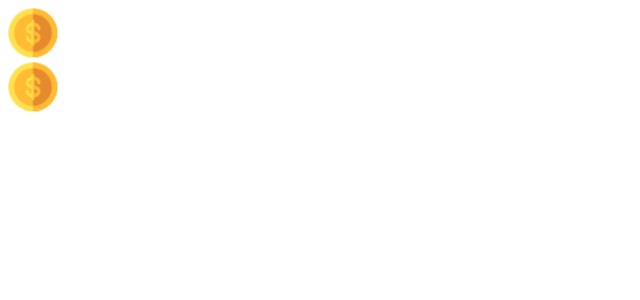
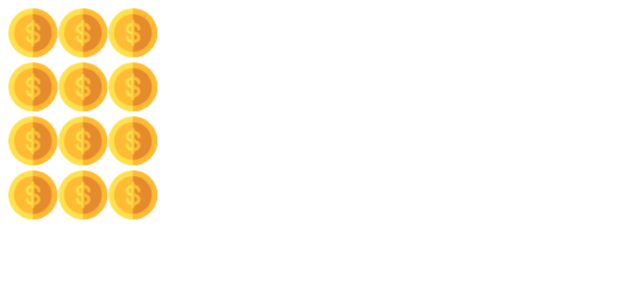
Before and after one commit to shahonov/SlotMachine, a React (Create React App) app: page / in a window 1280 px wide. Shown: the top 300 px of the page, without its empty margins (0-640 px from the left). Built offline with nearby package versions, Linux system fonts and the light colour scheme.

Commit message:
added out of the box grid size configurations and structured grid layout

```diff
--- a/src/App.tsx
+++ b/src/App.tsx
@@ -1,11 +1,31 @@
 import * as React from 'react';
+import { Configs } from './configs';
 import { SlotGrid } from './components/SlotGrid';
 
-export class App extends React.PureComponent {
+export interface State {
+  rowsCount: number;
+  columnsCount: number;
+}
+
+export class App extends React.Component<any, State> {
+
+  constructor(props: any) {
+    super(props);
+
+    this.state = {
+      rowsCount: Configs.rowsCount,
+      columnsCount: Configs.columnsCount
+    }
+  }
+
   public render(): React.ReactNode {
+    const {
+      rowsCount,
+      columnsCount
+    } = this.state;
     return (
       <div>
-        <SlotGrid countRows={4} countColumns={3} />
+        <SlotGrid rowsCount={rowsCount} columnsCount={columnsCount} />
       </div>
     );
   }
--- a/src/Store.ts
+++ b/src/Store.ts
@@ -3,8 +3,8 @@ export class Store {
     public creditAmount: number;
     public spinPrice: number;
 
-    constructor(amount: number, spinPrice: number) {
-        this.creditAmount = amount;
+    constructor(creditAmount: number, spinPrice: number) {
+        this.creditAmount = creditAmount;
         this.spinPrice = spinPrice;
     }
 }
--- a/src/components/SlotColumn.tsx
+++ b/src/components/SlotColumn.tsx
@@ -11,6 +11,7 @@ const alts: string[] = ['apple', 'banana', 'wildcard', 'pineapple'];
 
 const Image = styled.img`
     width: 50px;
+
     &.pulse {
         box-shadow: 0 0 0 0 rgba(0, 0, 0, 1);
         transform: scale(1);
--- a/src/components/SlotGrid.tsx
+++ b/src/components/SlotGrid.tsx
@@ -2,17 +2,33 @@ import * as React from 'react';
 import { SlotRow } from './SlotRow';
 
 export interface Props {
-    countRows: number;
-    countColumns: number;
+    rowsCount: number;
+    columnsCount: number;
 }
 
 export class SlotGrid extends React.Component<Props> {
     public render(): React.ReactNode {
         return (
             <div>
-                <SlotRow count={3} />
-                <SlotRow count={3} />
+                {this.generateRows()}
             </div>
         );
     }
+
+    private generateRows(): React.ReactNode {
+        const {
+            rowsCount,
+            columnsCount
+        } = this.props;
+        const rows = [];
+        for (let i = 0; i < rowsCount; i++) {
+            const row = (
+                <div>
+                    <SlotRow count={columnsCount} />
+                </div>
+            );
+            rows.push(row);
+        }
+        return <>{rows}</>;
+    }
 }
--- a/src/components/SlotRow.tsx
+++ b/src/components/SlotRow.tsx
@@ -7,10 +7,15 @@ export interface Props {
 
 export class SlotRow extends React.Component<Props> {
     public render(): React.ReactNode {
-        return (
-            <div>
-                <SlotColumn isLoading={true} />
-            </div>
-        );
+        return (this.generateColumns());
+    }
+
+    private generateColumns(): React.ReactNode {
+        const { count } = this.props;
+        const columns = [];
+        for (let i = 0; i < count; i++) {
+            columns.push(<SlotColumn isLoading={true} />);
+        }
+        return <>{columns}</>;
     }
 }
--- /dev/null
+++ b/src/configs.ts
@@ -0,0 +1,4 @@
+export class Configs {
+    static rowsCount: number = 4;
+    static columnsCount: number = 3;
+}
```
